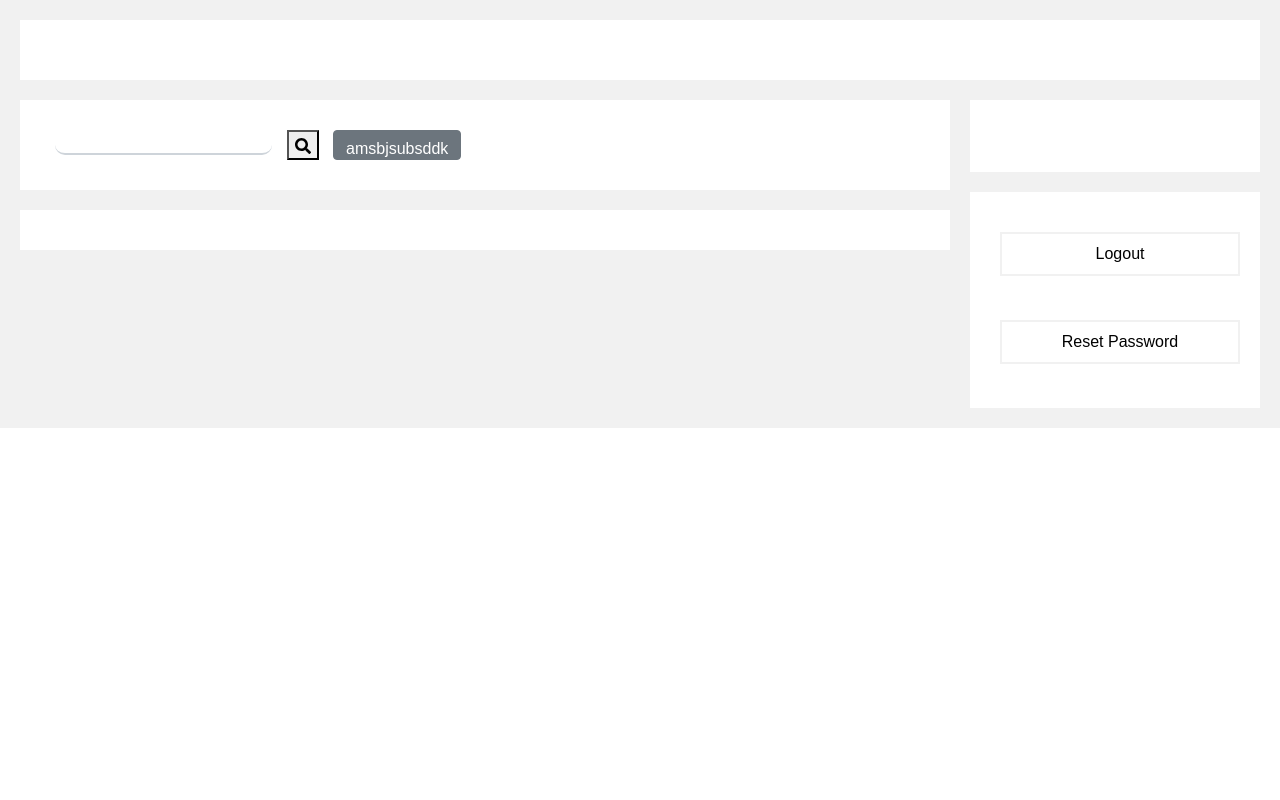
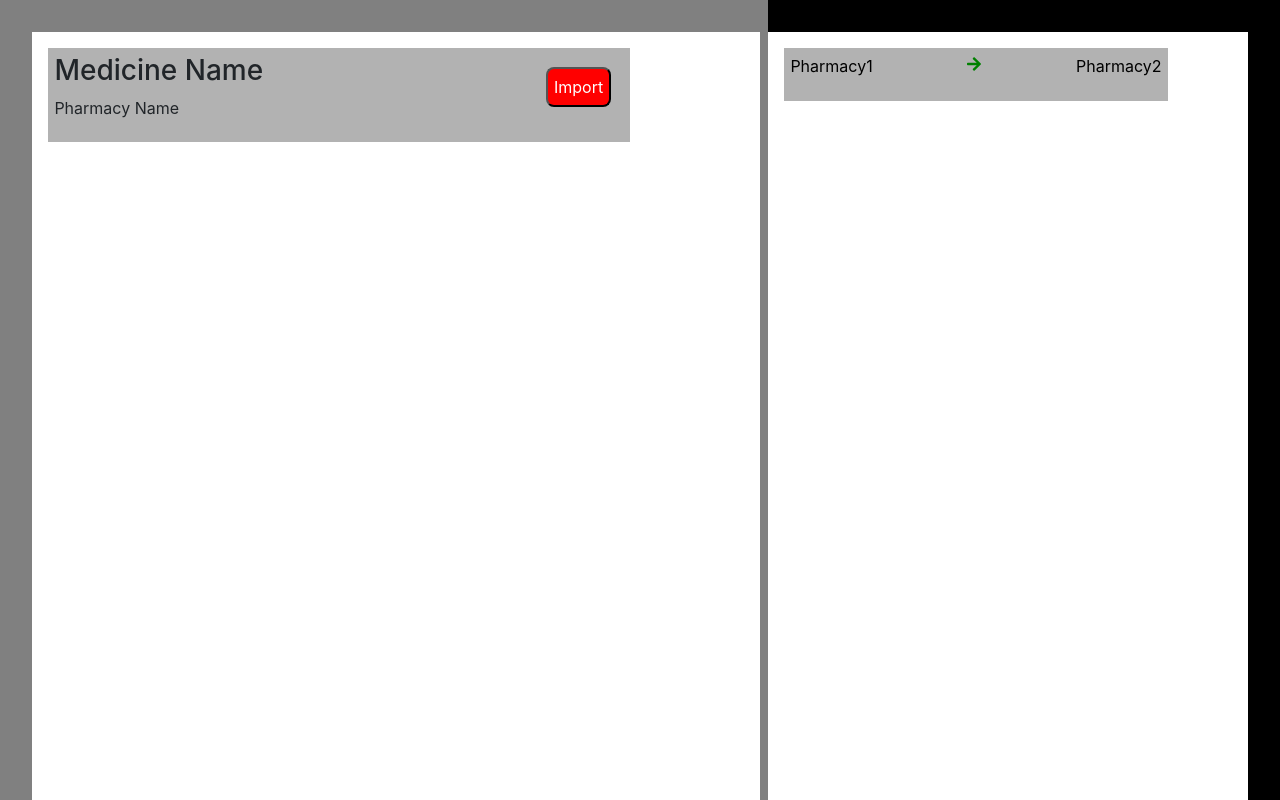
Before and after one commit to ajayduth/hashtag1, a React (Create React App) app in the folder pharmacom/: page /3 in a window 1280 px wide. Built offline with nearby package versions, Linux system fonts and the light colour scheme.

Commit message:
Adminhome

```diff
--- a/pharmacom/src/App.js
+++ b/pharmacom/src/App.js
@@ -1,11 +1,21 @@
 import React from "react";
+import { BrowserRouter, Switch } from 'react-router-dom'
 import UserLogin from './components/user/UserLogin';
 import AdminLogin from './components/admin/AdminLogin'
 import UserHome from './components/user/UserHome'
+import AdminHome from './components/admin/AdminHome'
+import PublicRoute from './Route/Publicroute';
 class App extends React.Component {
   render() {
     return (
-        <UserHome />
+      <BrowserRouter>
+        <Switch>
+          <PublicRoute component={UserLogin} path="/" exact />
+          <PublicRoute component={AdminLogin} path="/1" exact />
+          <PublicRoute component={UserHome} path="/2" exact />
+          <PublicRoute component={AdminHome} path="/3" exact />
+        </Switch>
+      </BrowserRouter>
     )
   }
 }
--- /dev/null
+++ b/pharmacom/src/Route/Publicroute.js
@@ -0,0 +1,11 @@
+import React from 'react';
+import { Route } from 'react-router-dom';
+const PublicRoute = ({ component: Component, ...rest }) => {
+  return (
+    <Route {...rest} render={props => (
+      <Component {...props} />
+    )} />
+  );
+};
+
+export default PublicRoute;
--- /dev/null
+++ b/pharmacom/src/components/admin/AdminHome.js
@@ -0,0 +1,44 @@
+import React from 'react'
+import './Adminhome.css'
+import { FontAwesomeIcon } from "@fortawesome/react-fontawesome";
+import { faArrowRight } from "@fortawesome/free-solid-svg-icons";
+class Adminhome extends React.Component{
+    constructor(props){
+        super(props);
+        this.feed=this.feed.bind(this);
+        this.transfer=this.transfer.bind(this);
+    }
+    feed(){
+        return(
+            <div className="eachfeed">
+                <div>
+                    <h3>Medicine Name</h3>
+                    <p>Pharmacy Name</p>
+                </div>
+                <button>Import</button>
+            </div>
+        );
+    }
+    transfer(){
+        return(
+            <div className="transfer">
+                <p>Pharmacy1</p>
+                < FontAwesomeIcon icon={faArrowRight}/>
+                <p>Pharmacy2</p>
+            </div>
+        )
+    }
+    render(){
+        return(
+            <div className="rowad">
+                <div className="feed">
+                {this.feed()}
+                </div>
+                <div className="successful">
+                {this.transfer()}
+                </div>
+            </div>
+        )
+    }
+}
+export default Adminhome;
--- /dev/null
+++ b/pharmacom/src/components/admin/Adminhome.css
@@ -0,0 +1,49 @@
+.feed{
+    width:60%;
+    min-height: 100vh;
+    border-top: 2rem solid grey;
+    border-left: 2rem solid grey;
+    border-right: 0.5rem solid grey;
+}
+.successful{
+    width:40%;
+    min-height:100vh;
+    border-top: 2rem solid black;
+    border-right: 2rem solid black;
+}
+.rowad{
+    display: flex;
+    flex-direction: row;
+}
+.eachfeed{
+    display: flex;
+    flex-direction: row;
+    width:80%;
+    background-color: rgba(0,0,0,0.3);
+    margin:1rem;
+    flex-wrap: wrap;
+    justify-content: space-between;
+    padding:0.5vw;
+}
+.eachfeed button{
+    height:5vh;
+    background-color: red;
+    color:white;
+    border-radius: 0.5rem;
+    margin:1vw;
+}
+.transfer{
+    display: flex;
+    flex-direction: row;
+    width:80%;
+    background-color: rgba(0,0,0,0.3);
+    margin:1rem;
+    flex-wrap: wrap;
+    justify-content: space-between;
+    align-items: baseline;
+    padding:0.5vw;
+    color:green;
+}
+.transfer p{
+    color:black;
+}
```
Also changed, not shown: pharmacom/src/components/admin/Pharmacy.js (added, +33 -0 lines), pharmacom/src/components/user/Bill.js (added, +54 -0 lines), pharmacom/src/components/user/Cancel.js (added, +34 -0 lines).
